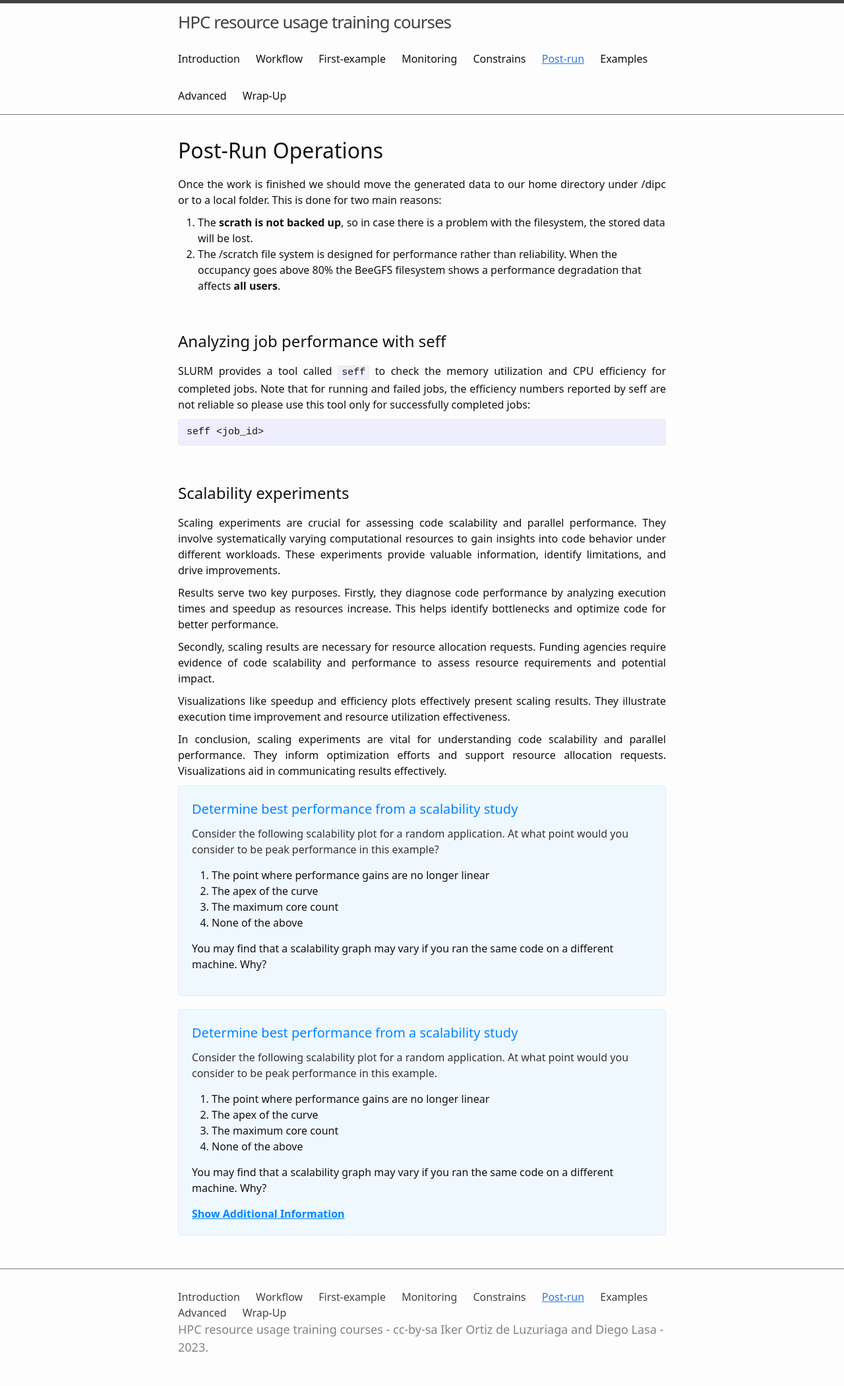
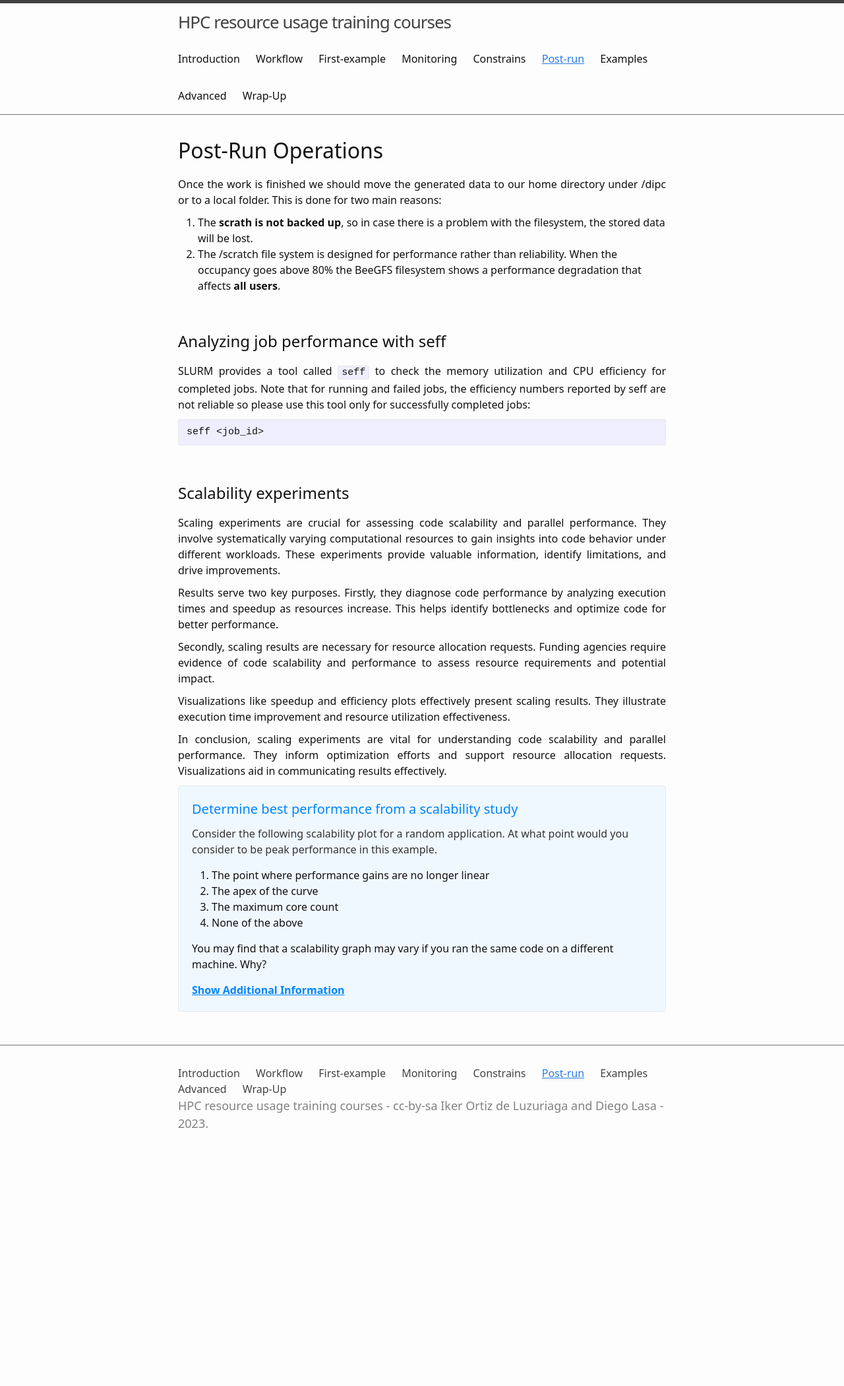
Before and after one commit to dipc-cc/slurm-training, a Jekyll site: the page built from 6_postrun.md, in a window 1280 px wide. Shown: the whole page at 66% size. Built offline with Jekyll 4.4.1, drawn with Linux system fonts in a browser that asks for light colours; some web fonts are replaced; after the commit the page ends 1761 px from its top, so only the background shows below that.

```diff
--- a/6_postrun.md
+++ b/6_postrun.md
@@ -49,46 +49,6 @@
 
 <div align="justify" class="text">
 In conclusion, scaling experiments are vital for understanding code scalability and parallel performance. They inform optimization efforts and support resource allocation requests. Visualizations aid in communicating results effectively.
-</div>
-
-<style>
-  .info-box {
-    background-color: #f0f8ff;
-    padding: 20px;
-    border: 1px solid #e6eaf2;
-    border-radius: 4px;
-    margin-bottom: 20px;
-  }
-
-  .info-box h3 {
-    font-size: 20px;
-    margin-bottom: 10px;
-    color: #0085ff;
-  }
-
-  .info-box p {
-    font-size: 16px;
-    line-height: 1.5;
-    color: #333;
-  }
-</style>
-
-<div class="info-box">
-  <h3>Determine best performance from a scalability study</h3>
-  <p>
-    Consider the following scalability plot for a random application.
-
-    At what point would you consider to be peak performance in this example?
-
-    <ol>
-      <li>The point where performance gains are no longer linear</li>
-      <li>The apex of the curve</li>
-      <li>The maximum core count</li>
-      <li>None of the above</li>
-    </ol>
-
-    You may find that a scalability graph may vary if you ran the same code on a different machine. Why?
-  </p>
 </div>
 
 
@@ -148,10 +108,17 @@
   </p>
   <div class="additional-info-toggle">Show Additional Information</div>
   <div class="additional-info">
-    <h3>Additional Information</h3>
-    <p>
-      In response to option #4, if you produce scalability studies on different machines, they will be different because of the varying setups and hardware configurations of the machines. It is highly unlikely to obtain two identical scalability studies, but they may agree to some extent.
-    </p>
+   <h3>Additional Information</h3>
+   <p>
+
+    <ol>
+	<li>No, the performance is still increasing, at this point we are no longer achieving perfect scalability.</li>
+    	<li>Yes, the performance peaks at this location, and one cannot get higher speed up with this set up.</li>
+    	<li>No, peak performance has already been achieved, and increasing the core count will onlt reduce performance.</li>
+    	<li>No, although you can run extra benchmarks to find the exact number of cores at which the inflection point truly lies, there is no real purpose for doing so.</li>
+
+In response to option #4, if you produce scalability studies on different machines, they will be different because of the varying setups and hardware configurations of the machines. It is highly unlikely to obtain two identical scalability studies, but they may agree to some extent.
+   </p>
   </div>
 </div>
 
```
